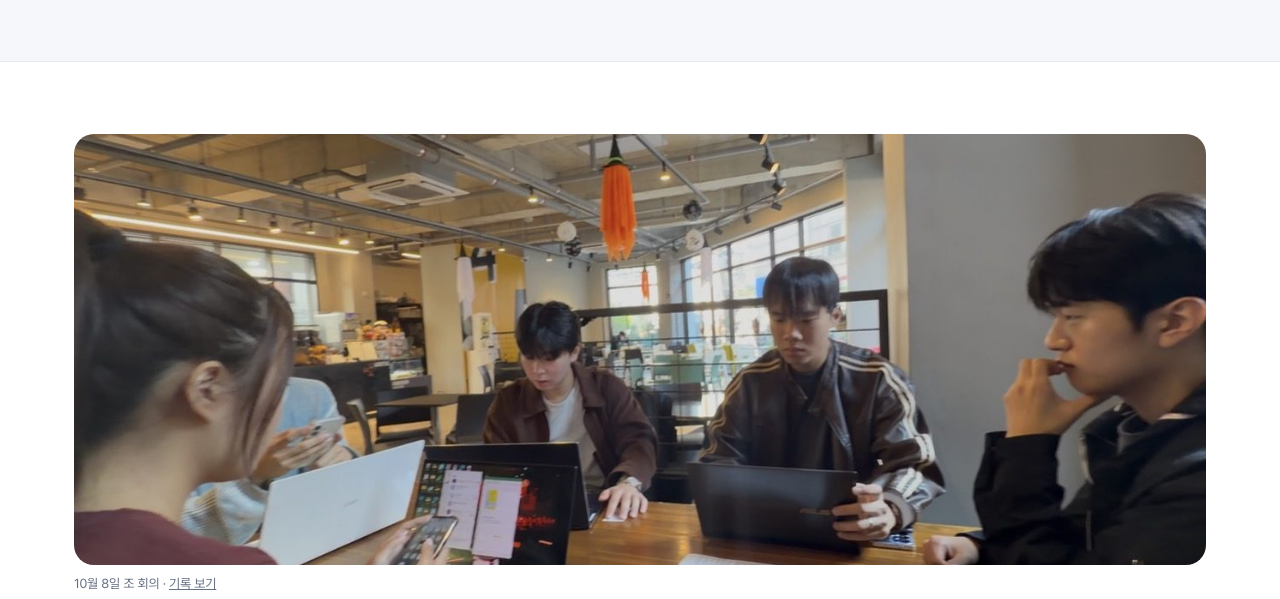
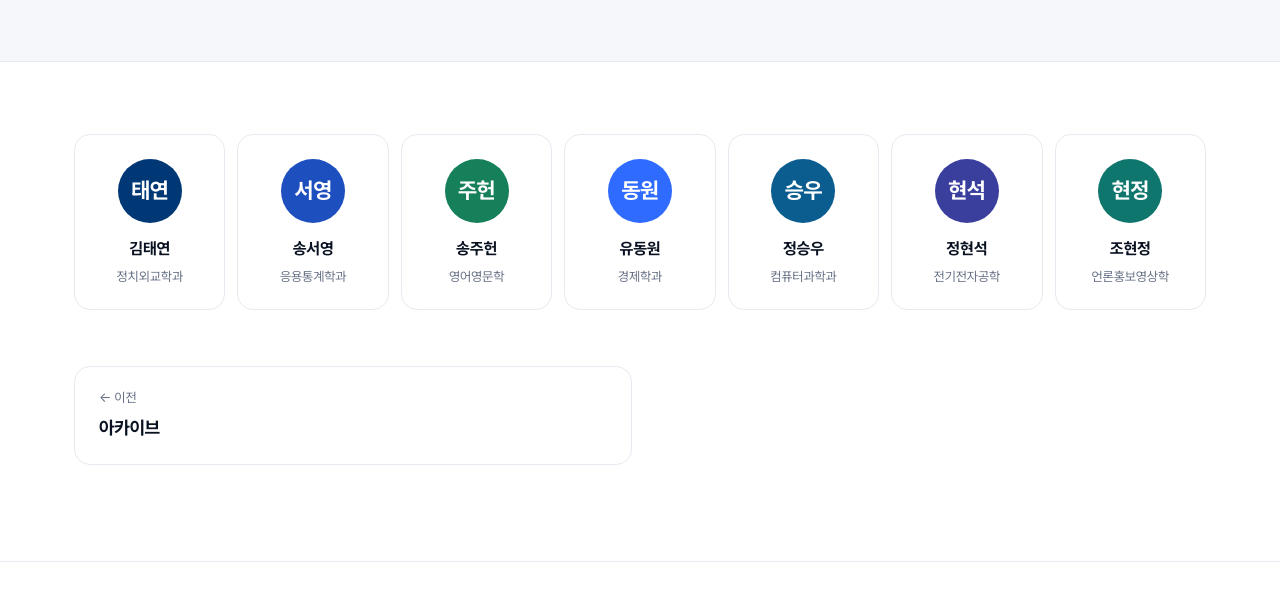
Before and after one commit to wjdtmddn8888-dot/edu-bridge-yonsei.github.io, a plain HTML site: page team.html in a window 1280 px wide. Shown: the part 330-929 px from the top of the page. Drawn offline with Linux system fonts and the light colour scheme.

Commit message:
팀 페이지에서 조 회의 사진 삭제
Co-Authored-By: Claude Opus 5.5 <noreply@anthropic.com>
Claude-Session: https://claude.ai/code/session_01FGrZ4aqd6DhsXKrPrdqH5u

```diff
--- a/team.html
+++ b/team.html
@@ -39,7 +39,6 @@
 
   <section class="page-sec">
     <div class="wrap">
-      <figure class="team-photo rv"><img src="img/team-meeting-1008.jpg" alt="팀 육하원칙 조 회의" loading="lazy"><figcaption>10월 8일 조 회의 · <a href="archive.html#r-team-1008">기록 보기</a></figcaption></figure>
       <div class="team-grid" id="team-grid"></div>
       <nav class="pager" aria-label="페이지 이동"><a href="archive.html"><small>← 이전</small><b>아카이브</b></a></nav>
     </div>
```
